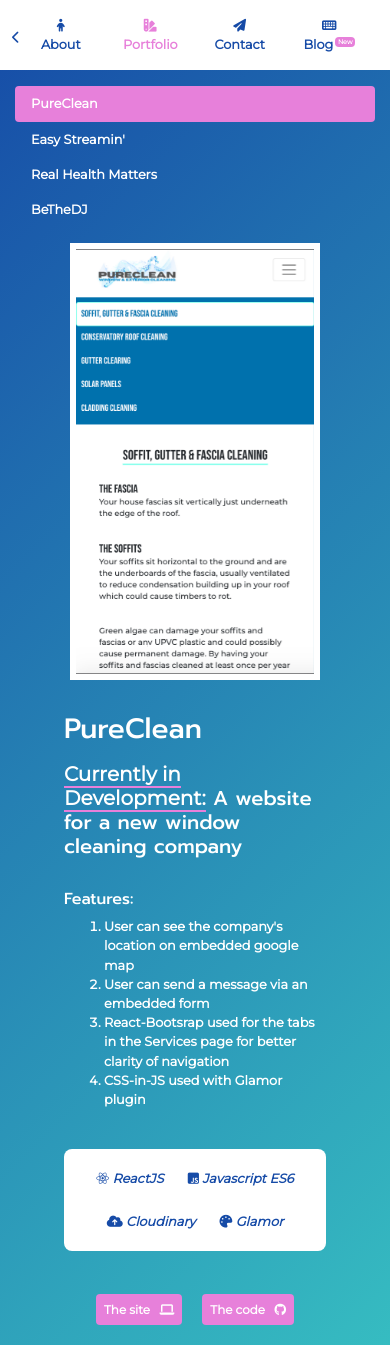
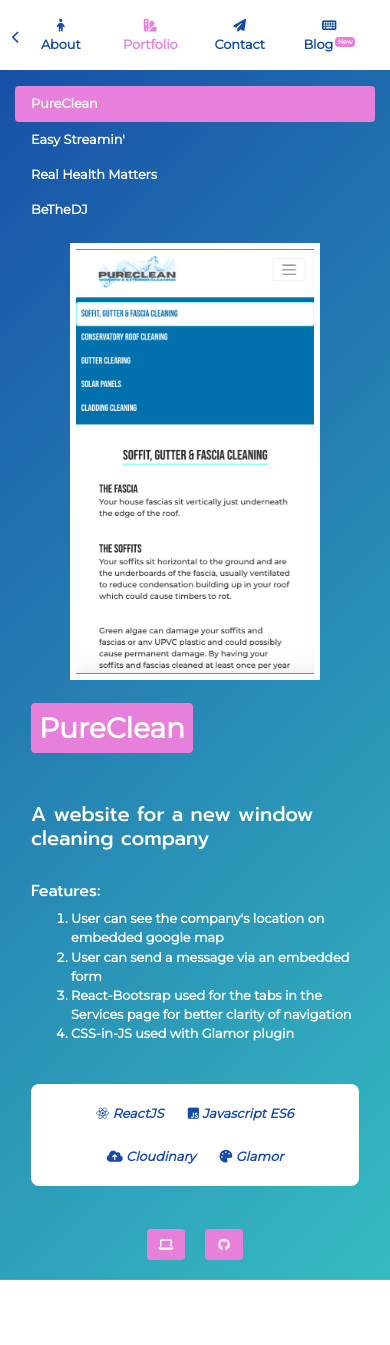
Before and after one commit to simon-a-walton/simon-a-walton-dev, a React (Create React App) app: page /portfolio in a window 390 px wide. After the commit the page ends 1280 px from the top, so only its background shows below. Built offline with nearby package versions, Linux system fonts and the light colour scheme.

Commit message:
updated font size and image layout size for larger devices

```diff
--- a/src/components/PortfolioLayout.jsx
+++ b/src/components/PortfolioLayout.jsx
@@ -4,9 +4,21 @@
 import { colors } from "./../constants/StyleConstants";
 import Carousel from "react-bootstrap/Carousel";
 
+export const fontAltering = css({
+  "@media(min-width: 1300px)": {
+    fontSize: "1.3em",
+  "& h3, h5, h6, a, span": {
+     fontSize: "1.3em"
+  },
+  }
+});
+
 const imageBorder = css({
   border: "6px solid white",
-  width: "250px"
+  width: "100%",
+  "@media(max-width: 800px)": {
+  width: "250px",
+  }
 });
 
 const buttonStyling = css({
@@ -20,6 +32,10 @@
       color: "black",
       textDecoration: "none"
     }
+  },
+  "& i": {
+    width: "calc(20px + 0.5vw)",
+    textAlign: "center"
   }
 });
 
@@ -51,17 +67,22 @@
       <>
         <div className="row p-3">
           <div
+            align="center"
             className="col-sm-12 col-md-12 col-lg-4 col-xl-4" {...css({ "@media(max-width: 992px)": { display: "flex", justifyContent: "center"} })}>
             <Carousel {...imageBorder}>
               {this.props.carouselItem}
             </Carousel>
           </div>
-          <div className="col-sm-12 col-md-12 col-lg-8 col-xl-8 px-5 pt-4">
-            <h3 className="py-2">{this.props.title}</h3>
+          <div className={`col-sm-12 col-md-12 col-lg-8 col-xl-8 px-md-5 pt-4 ${fontAltering}`}>
+            <h3 className="py-2 mb-5">
+              <span {...css({ background: colors.babyPink, fontWeight: "bold", padding: "8px", borderRadius: "4px" })}>
+                {this.props.title}
+              </span>
+            </h3>
             <h5 className="pb-4">
-              <span {...css({ borderBottom: `2px solid ${colors.babyPink}`})}>
+{/*              <span {...css({ borderBottom: `2px solid ${colors.babyPink}`})}>
                 {this.props.update}
-              </span>
+              </span>*/}
               {this.props.description}
             </h5>
             <h6>Features:</h6>
@@ -72,9 +93,9 @@
                   href={this.props.siteHref}
                   target="_blank"
                   rel="noopener noreferrer"
+                  title="The site"
                 >
-                  The site
-                  &nbsp; <i className="fas fa-laptop" />
+                 <i className="fas fa-laptop" />
                 </a>
               </li>
               <li {...buttonStyling}>
@@ -82,9 +103,9 @@
                   href={this.props.gitHref}
                   target="_blank"
                   rel="noopener noreferrer"
+                  title="The code"
                 >
-                  The code
-                  &nbsp; <i className="fab fa-github" />
+                 <i className="fab fa-github" />
                 </a>
               </li>
             </ul>
```
